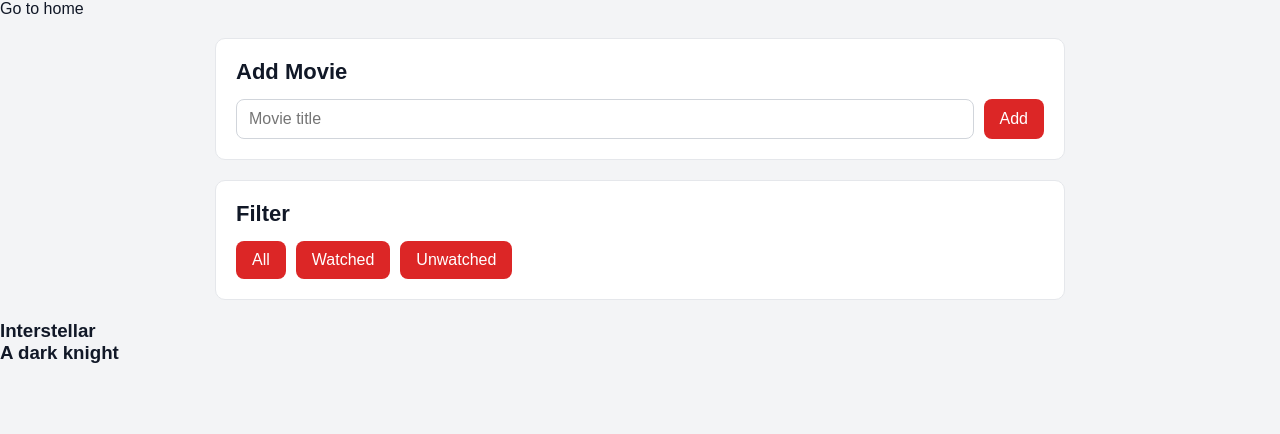
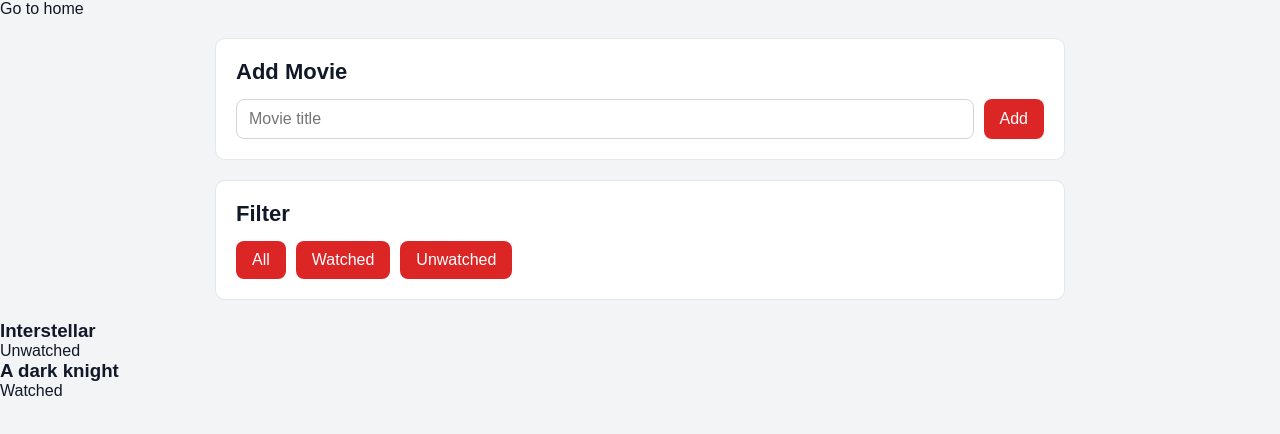
Before and after one commit to Abdir-w99/movie-watchlist, a React (Vite) app: page /movies in a window 1280 px wide. Shown: the top 434 px of the page. Built offline with nearby package versions, Linux system fonts and the light colour scheme.

Commit message:
Show movie cards in MovieList

```diff
--- a/src/components/MovieList.tsx
+++ b/src/components/MovieList.tsx
@@ -1,3 +1,4 @@
+import MovieCard from "./MovieCard";
 type Movie = {
   id: number;
   title: string;
@@ -12,9 +13,7 @@ function MovieList({ movies }: MovieListProps) {
   return (
     <div>
       {movies.map((movie) => (
-        <div key={movie.id}>
-          <h3>{movie.title}</h3>
-        </div>
+        <MovieCard key={movie.id} movie={movie} />
       ))}
     </div>
   );
```
